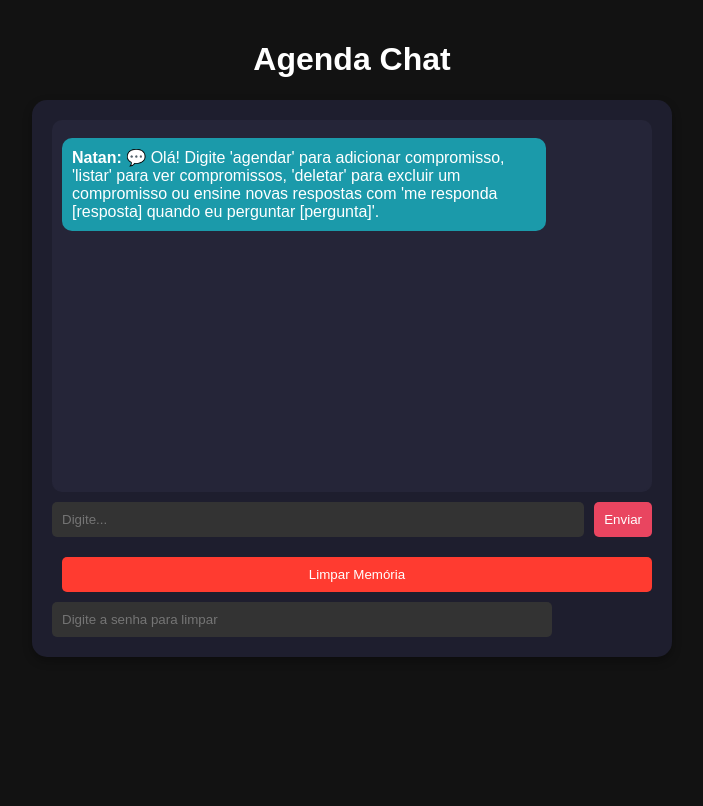
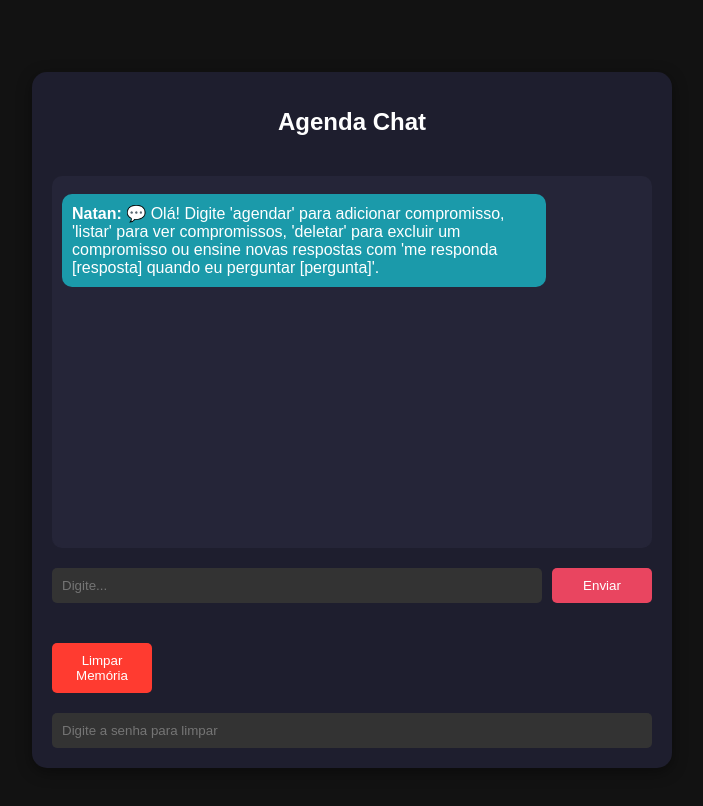
Before and after one commit to NatanCarFF/chat, a plain HTML site: page index.html in a window 1280 px wide. Both pictures are taken after a click on the button "Limpar Memória". Shown: the whole page, without its empty margins (288-991 px from the left). Drawn offline with Linux system fonts and the light colour scheme.

Commit message:
Update index.html

```diff
--- a/index.html
+++ b/index.html
@@ -9,23 +9,28 @@
             font-family: Arial, sans-serif;
             background-color: #121212;
             color: white;
-            text-align: center;
             margin: 0;
             padding: 20px;
             display: flex;
-            flex-direction: column;
+            justify-content: center;
             align-items: center;
             height: 100vh;
+            text-align: center;
         }
         #chat-container {
-            width: 90%;
+            width: 100%;
             max-width: 600px;
             background: #1e1e2e;
             padding: 20px;
             border-radius: 15px;
-            box-shadow: 0 4px 10px rgba(0, 0, 0, 0.3);
+            box-shadow: 0 4px 15px rgba(0, 0, 0, 0.4);
             display: flex;
             flex-direction: column;
+            gap: 20px;
+        }
+        h1 {
+            font-size: 24px;
+            margin-bottom: 20px;
         }
         #chat-box {
             height: 350px;
@@ -37,6 +42,7 @@
             border-bottom: 2px solid #252538;
             display: flex;
             flex-direction: column;
+            gap: 8px;
         }
         .message {
             margin: 8px 0;
@@ -57,16 +63,16 @@
         }
         #input-container {
             display: flex;
-            margin-top: 10px;
+            gap: 10px;
         }
-        input {
+        input[type="text"], input[type="password"] {
             flex: 1;
             padding: 10px;
             border: none;
             border-radius: 5px;
-            outline: none;
             background: #333;
             color: white;
+            outline: none;
         }
         button {
             padding: 10px;
@@ -75,7 +81,7 @@
             color: white;
             cursor: pointer;
             border-radius: 5px;
-            margin-left: 10px;
+            width: 100px;
         }
         button:hover {
             background: #d63353;
@@ -87,20 +93,11 @@
         #clear-button:hover {
             background: #e12d2b;
         }
-        #password-input {
-            margin-top: 10px;
-            padding: 10px;
-            background-color: #333;
-            color: white;
-            border: none;
-            border-radius: 5px;
-            width: 80%;
-        }
     </style>
 </head>
 <body>
-    <h1>Agenda Chat</h1>
     <div id="chat-container">
+        <h1>Agenda Chat</h1>
         <div id="chat-box"></div>
         <div id="input-container">
             <input type="text" id="user-input" placeholder="Digite..." onkeypress="handleKeyPress(event)">
@@ -111,7 +108,7 @@
     </div>
 
     <script>
-        let agenda = getData("agenda") || {}; // Certificando-se de que "agenda" tem um valor padrão
+        let agenda = getData("agenda") || {};
         let respostas = getData("respostas") || {};
 
         function sendMessage() {
@@ -161,7 +158,7 @@
                 if (data) {
                     askInput("📝 Qual atividade?", (atividade) => {
                         if (atividade) {
-                            if (!agenda[data]) agenda[data] = []; // Se o dia não existir, cria um novo
+                            if (!agenda[data]) agenda[data] = [];
                             agenda[data].push(` ${atividade}`);
                             appendMessage("Natan", `🎉 Agendado: '${atividade}' para o dia ${data}.`, "bot");
                             saveData();
@@ -234,7 +231,7 @@
         }
 
         function getData(key) {
-            return JSON.parse(localStorage.getItem(key)) || {}; // Garantindo valor padrão
+            return JSON.parse(localStorage.getItem(key)) || {};
         }
 
         function saveData() {
@@ -242,12 +239,10 @@
             localStorage.setItem("respostas", JSON.stringify(respostas));
         }
 
-        // Função para mostrar o campo de senha
         function showPasswordInput() {
             document.getElementById("password-input").style.display = "block";
         }
 
-        // Função para verificar a senha e limpar memória
         function handlePasswordInput(event) {
             if (event.key === "Enter") {
                 const password = document.getElementById("password-input").value.trim();
@@ -259,7 +254,6 @@
             }
         }
 
-        // Função para limpar memória
         function clearMemory() {
             if (confirm("⚠️ Tem certeza que deseja limpar todos os dados armazenados?")) {
                 localStorage.removeItem("agenda");
```
